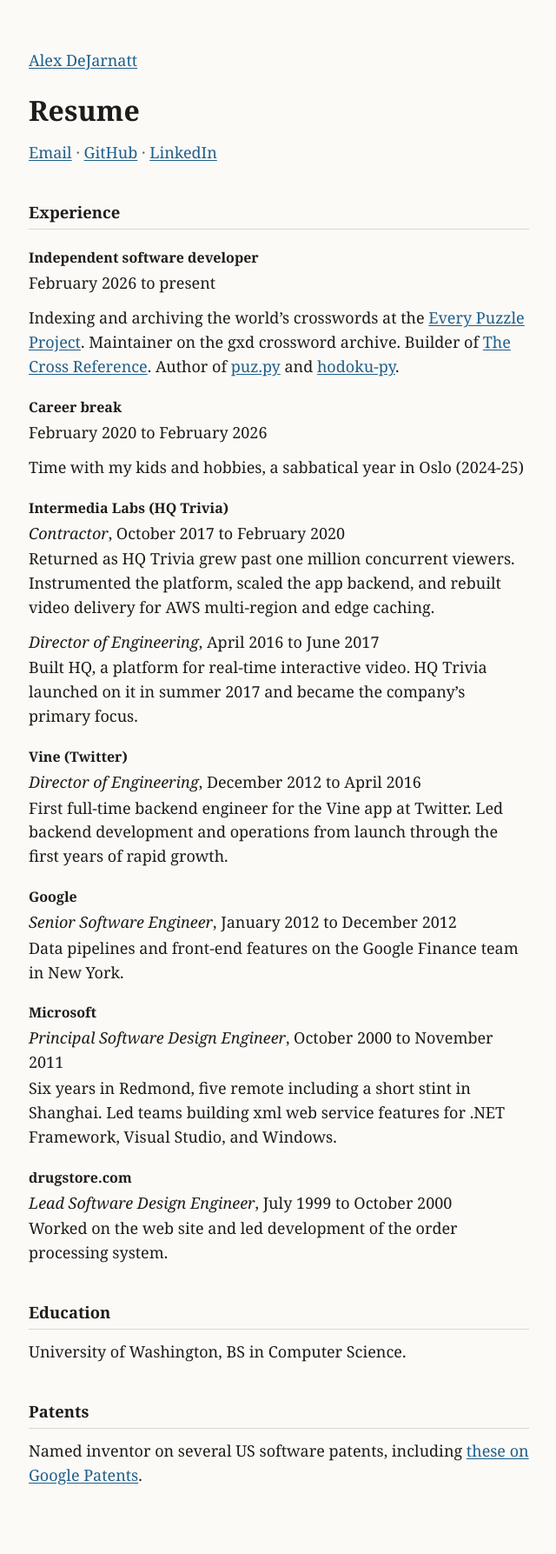
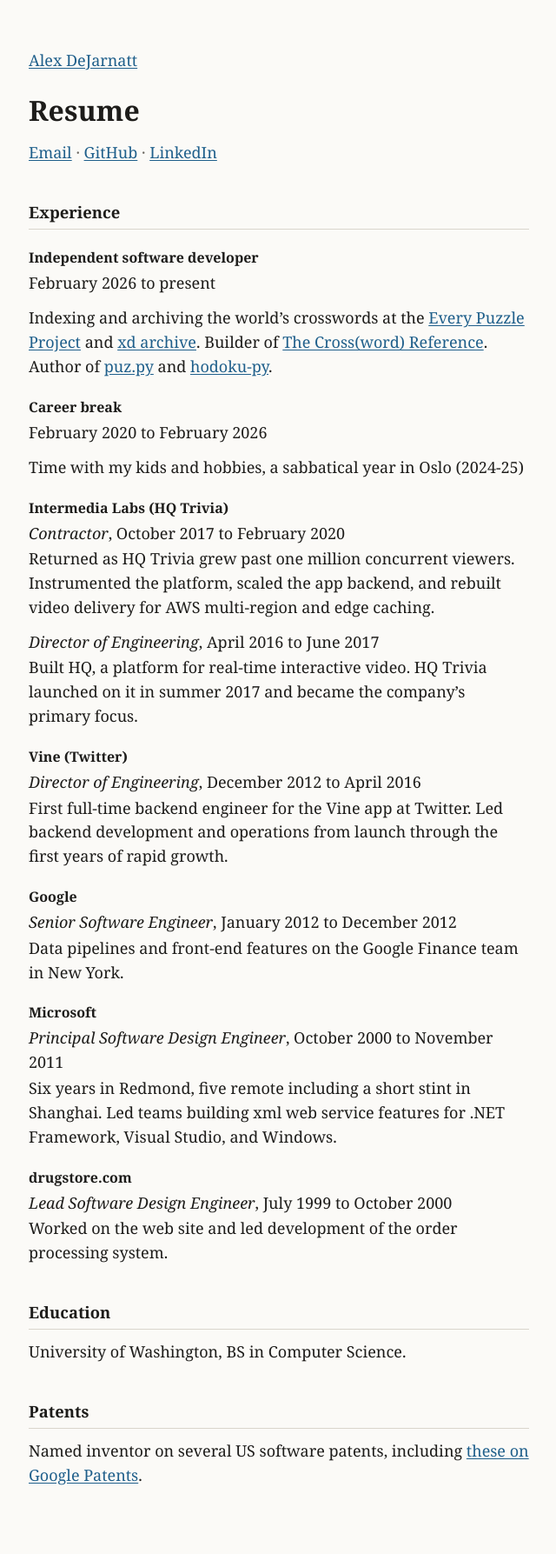
Before and after one commit to alexdej/alexdej.github.io, a Jekyll site: the page built from resume.md, in a window 1280 px wide. Shown: the whole page at 87% size, without its empty margins (319-959 px from the left). Built offline with Jekyll 4.4.1, drawn with Linux system fonts in a browser that asks for light colours.

Commit message:
Update project details in resume

```diff
--- a/resume.md
+++ b/resume.md
@@ -17,7 +17,7 @@ description: Resume of Alex DeJarnatt, an independent software developer previou
 
 February 2026 to present
 
-Indexing and archiving the world's crosswords at the [Every Puzzle Project](https://blitz.xwordapp.com/). Maintainer on the gxd crossword archive. Builder of [The Cross Reference](https://crosswordreference.com). Author of [puz.py](https://github.com/alexdej/puzpy) and [hodoku-py](https://alexdej.github.io/hodoku-py/).
+Indexing and archiving the world's crosswords at the [Every Puzzle Project](https://blitz.xwordapp.com/) and [xd archive](xd.saul.pw). Builder of [The Cross(word) Reference](https://crosswordreference.com). Author of [puz.py](https://github.com/alexdej/puzpy) and [hodoku-py](https://alexdej.github.io/hodoku-py/).
 
 ### Career break
 
```
